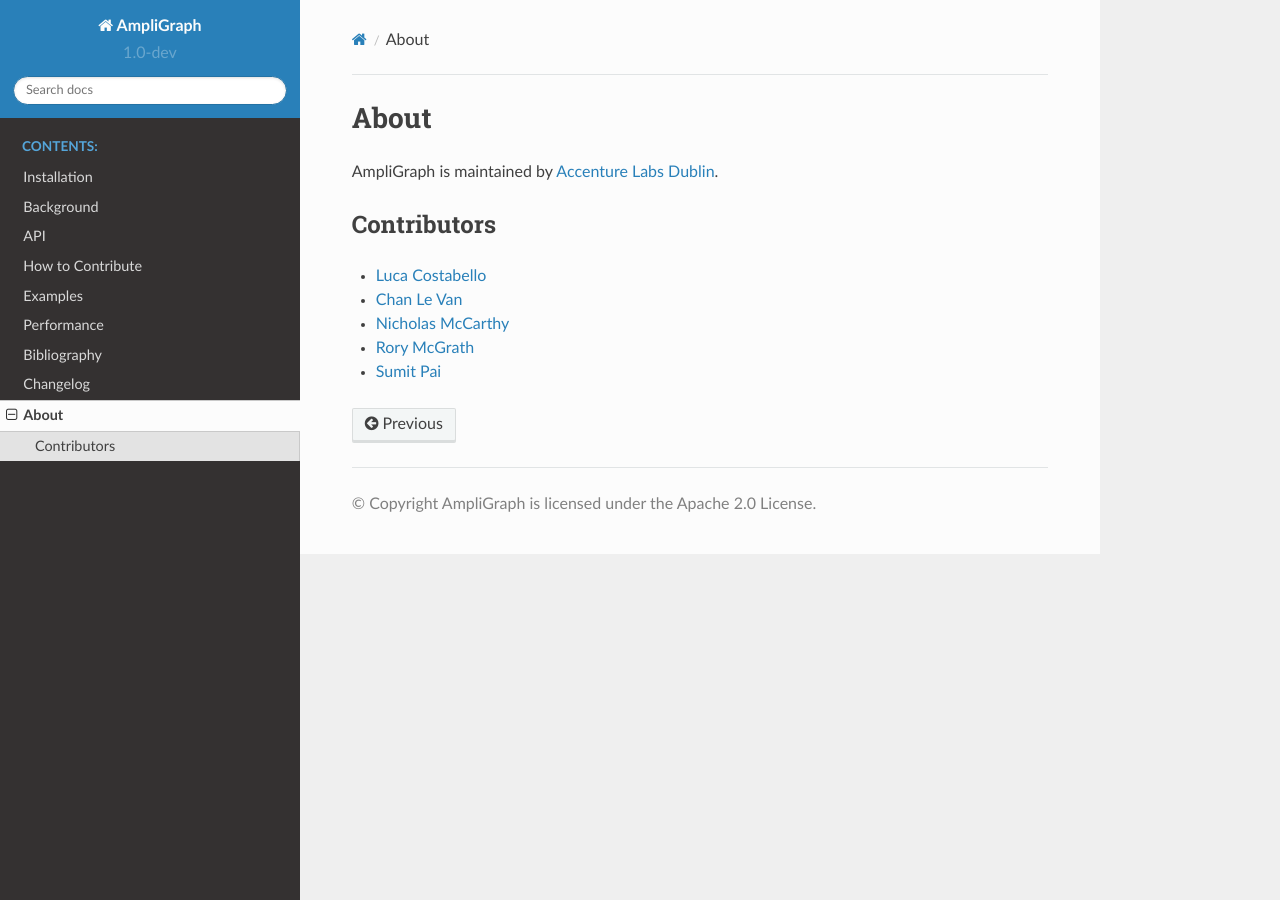
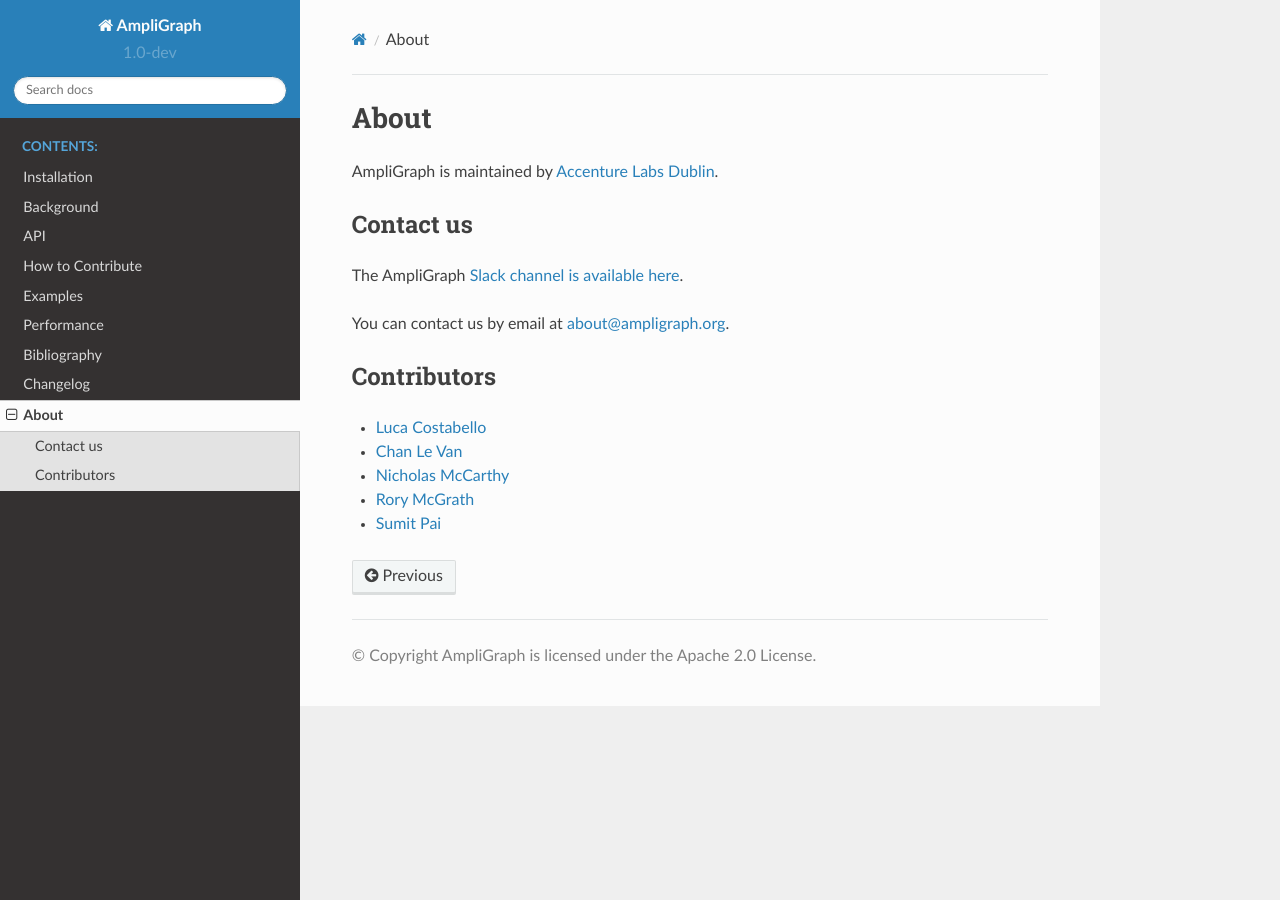
Before and after one commit to Accenture/AmpliGraph, a Sphinx documentation site: the page built from docs/contacts.md, in a window 1280 px wide. Built offline with Sphinx 7.4.7 and the Read the Docs theme 2.0.0, drawn with Linux system fonts in a browser that asks for light colours; the version number is read from the project's files by our own code.

Commit message:
updated contact page

```diff
--- a/docs/contacts.md
+++ b/docs/contacts.md
@@ -1,6 +1,12 @@
 # About
 
 AmpliGraph is maintained by [Accenture Labs Dublin](https://www.accenture.com/us-en/accenture-technology-labs-index).
+
+## Contact us
+
+The AmpliGraph [Slack channel is available here](https://join.slack.com/t/ampligraph/shared_invite/enQtNTc2NTI0MzUxMTM5LTAxM2ViYTc0ZTI2NzNhOGZiNjkzZjNkN2NkNDc3NWUyZmU2Njg0MDMxYWY5NGUwYWVmOTNkOWI5NmI0NDJjYWI).
+
+You can contact us by email at [about@ampligraph.org](mailto:about@ampligraph.org).
 
 ## Contributors
 
```
